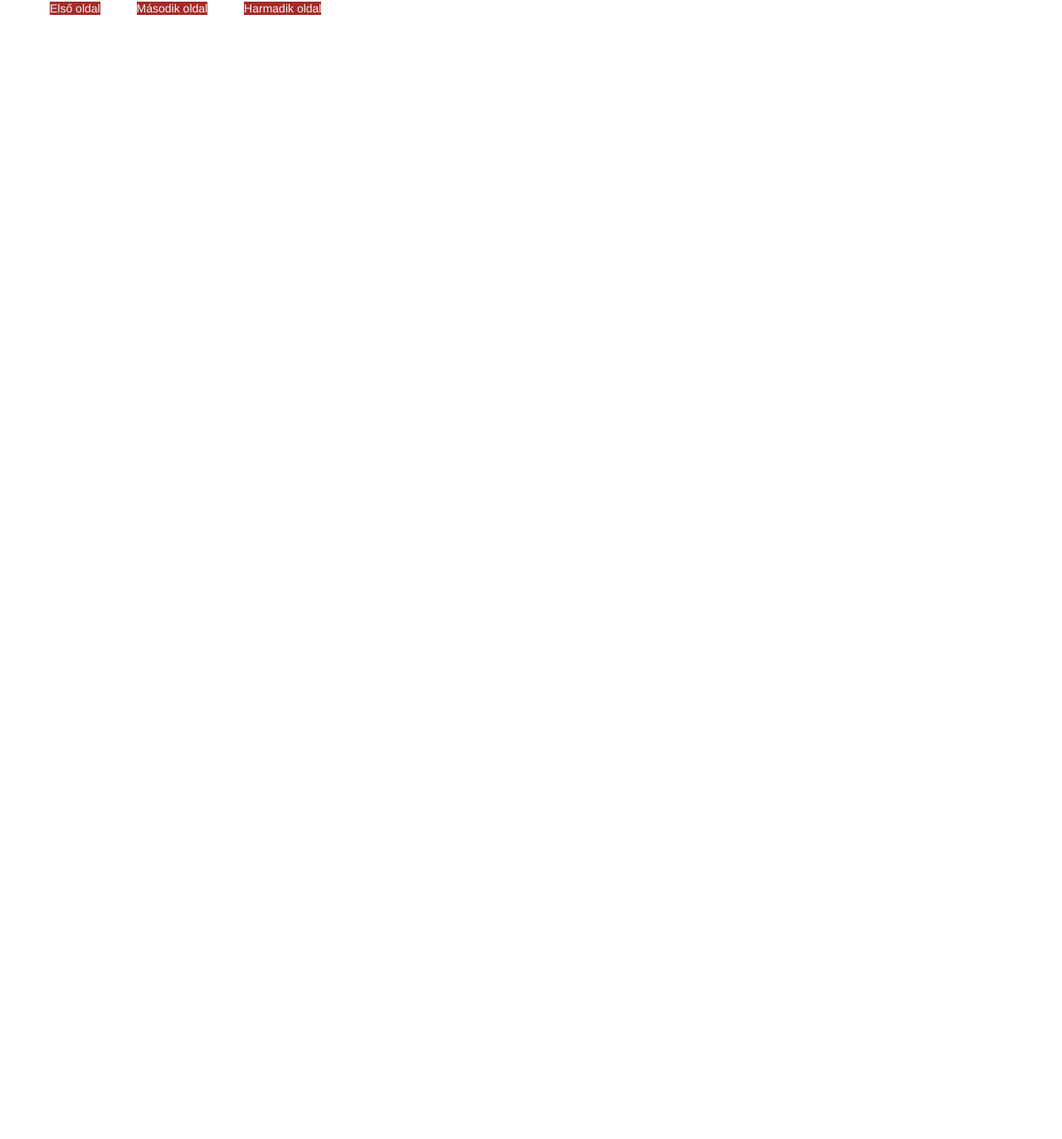
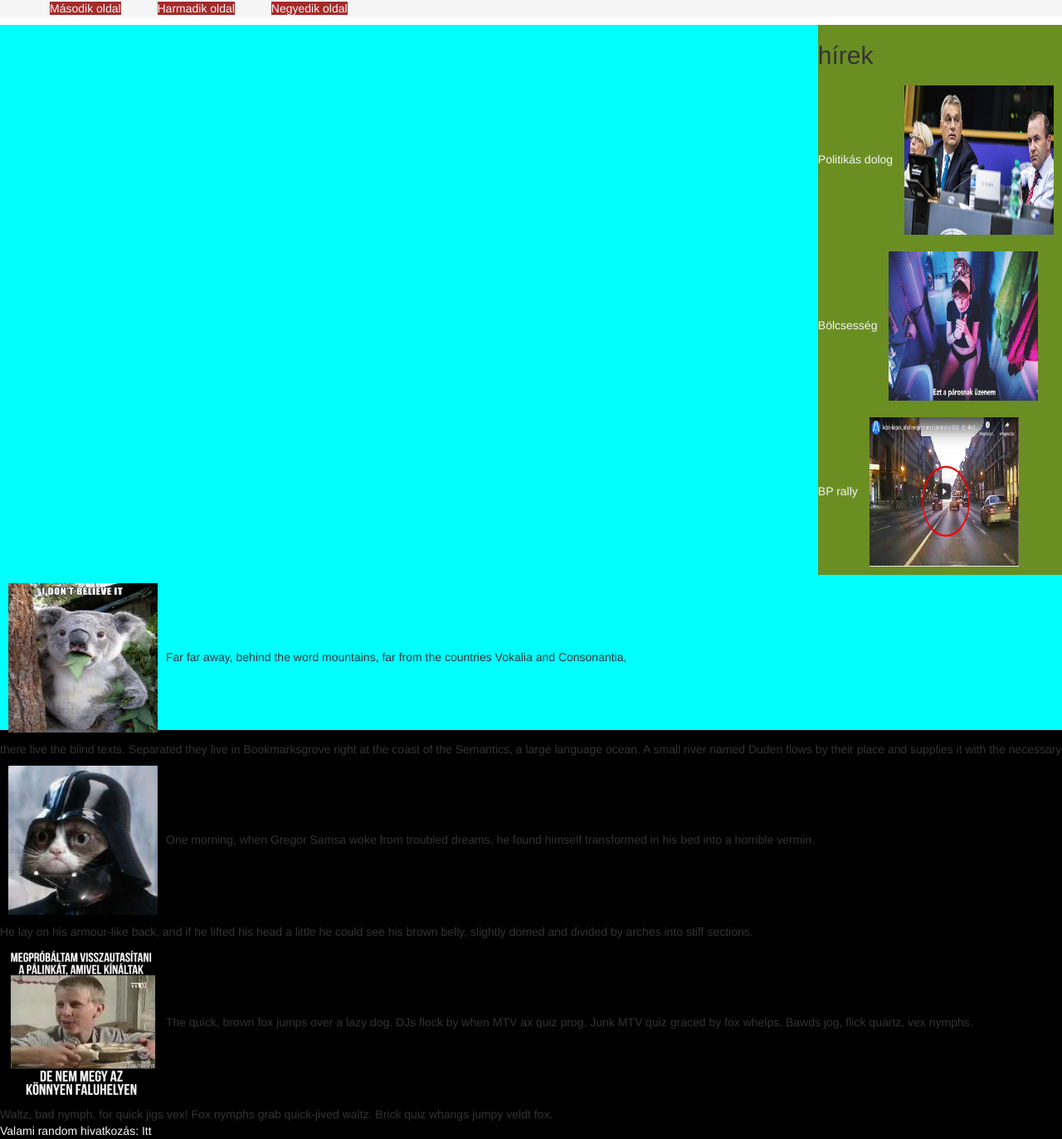
Before and after one commit to Mikeex99/webprog, a plain HTML site: page asdasd.html in a window 1280 px wide. Shown: the whole page at 83% size. Before the commit the page ends 800 px from the top, so only its background shows below. Drawn offline with nearby package versions, Linux system fonts and the light colour scheme.

Commit message:
oldalak kialakítása

```diff
--- a/asdasd.html
+++ b/asdasd.html
@@ -11,15 +11,35 @@
 </head>
 <body>
     <div id="felsor">
-    <header></header>
+        <header>
         <div id="gombook">
             <ul>
-            <a href="./index.html" class="gomb">Első oldal</a>
                 <a href="./asd.html" class="gomb">Második oldal</a>
                 <a href="./dsa.html" class="gomb">Harmadik oldal</a>
+                <a href="./asdasd.html" class="gomb">Negyedik oldal</a>
             </ul>
         </div>
+        </header>
         </div>
+        <aside>
+            <h2>hírek</h2>
+            <div><a href="https://index.hu/belfold/2021/03/03/europai-neppart-fidesz/">Politikás dolog <img src="./viktor.jpg" alt=" viktor"></a></div>
+            <div><a href="https://index.hu/kultur/2021/03/03/wc-feliratokon-korunk-nepkolteszete/">Bölcsesség <img src="./wc.jpg" alt="wc"></a></div>
+            <div><a href="https://index.hu/belfold/2021/03/02/rakoczi_ut_budapest_rally/">BP rally <img src="./Képkivágás.PNG" alt="rally"></a></div>
 
+        </aside>
+        <article>
+        <div id="randomkepekszoveggel">
+           <li> <div><img src="./kep1.jpg" alt="Egy koalás kép">Far far away, behind the word mountains, far from the countries Vokalia and Consonantia, <br> there live the blind texts. Separated they live in Bookmarksgrove right at the coast of the Semantics, a large language ocean. A small river named Duden flows by their place and supplies it with the necessary  </div>    </li><br>
+           <li><div> <img src="./kep2.jpg" alt="Egy macskás kép">One morning, when Gregor Samsa woke from troubled dreams, he found himself transformed in his bed into a horrible vermin. <br> He lay on his armour-like back, and if he lifted his head a little he could see his brown belly, slightly domed and divided by arches into stiff sections.</div></li><br>
+           <li><div> <img src="./kep3.png" alt="Egy meme">The quick, brown fox jumps over a lazy dog. DJs flock by when MTV ax quiz prog. Junk MTV quiz graced by fox whelps. Bawds jog, flick quartz, vex nymphs. <br> Waltz, bad nymph, for quick jigs vex! Fox nymphs grab quick-jived waltz. Brick quiz whangs jumpy veldt fox.</div></li><br>
+        </div>
+        </article>
+
+
+
+        <div>
+            <footer> Valami random hivatkozás: <a href="https://www.youtube.com/watch?v=dQw4w9WgXcQ" target="_blank">Itt</a></footer>
+        </div>
 </body>
 </html>
```
Also changed, not shown: asd.html (+22 -2 lines), dsa.html (+22 -2 lines). Lines whose indentation alone changed are shown as unchanged.
